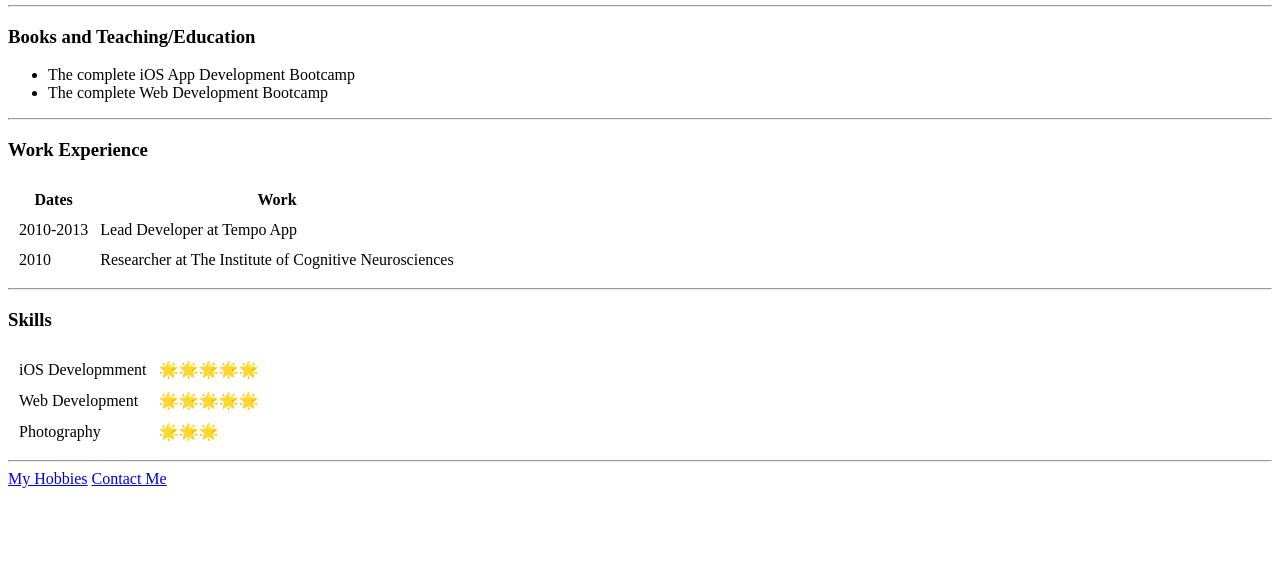
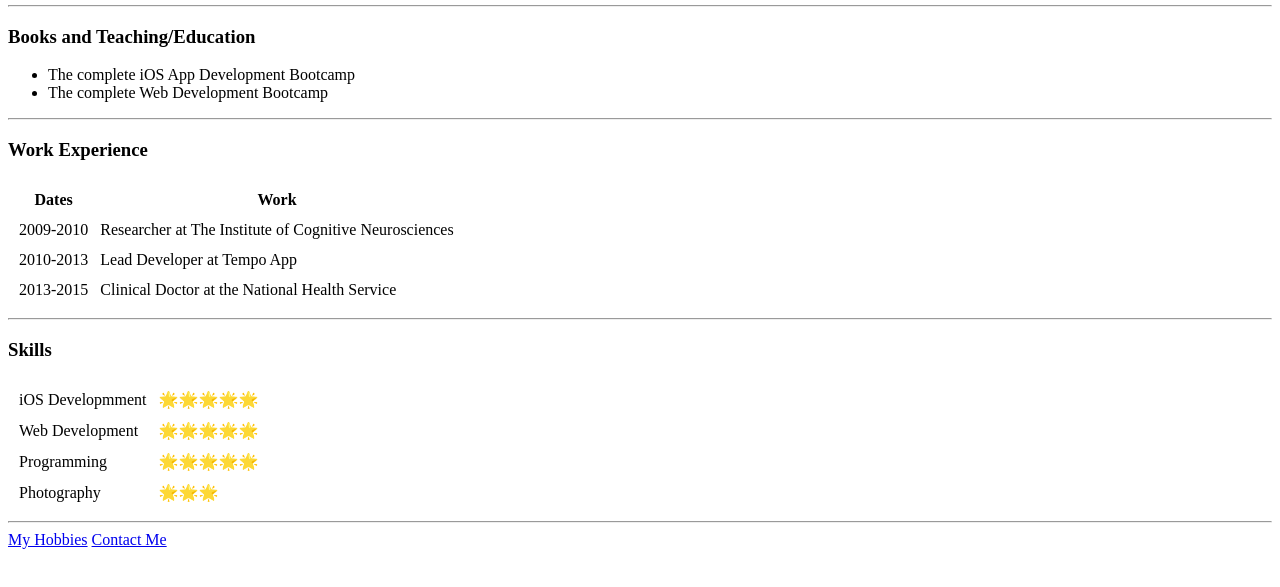
Before and after one commit to aipingsu2/cv, a plain HTML site: page index.html in a window 1280 px wide. Shown: the part 207-794 px from the top of the page. Drawn offline with Linux system fonts and the light colour scheme.

Commit message:
Update index.html

```diff
--- a/index.html
+++ b/index.html
@@ -29,12 +29,16 @@
       </thead>
       <tbody>
         <tr>
+          <td>2009-2010</td>
+          <td>Researcher at The Institute of Cognitive Neurosciences</td>
+        </tr>
+        <tr>
           <td>2010-2013</td>
           <td>Lead Developer at Tempo App</td>
         </tr>
         <tr>
-          <td>2010</td>
-          <td>Researcher at The Institute of Cognitive Neurosciences</td>
+          <td>2013-2015</td>
+          <td>Clinical Doctor at the National Health Service</td>
         </tr>
       </tbody>
     </table>
@@ -50,6 +54,10 @@
         <td>🌟🌟🌟🌟🌟</td>
       </tr>
       <tr>
+        <td>Programming</td>
+        <td>🌟🌟🌟🌟🌟</td>
+      </tr>
+      <tr>
         <td>Photography</td>
         <td>🌟🌟🌟</td>
       </tr>
```
